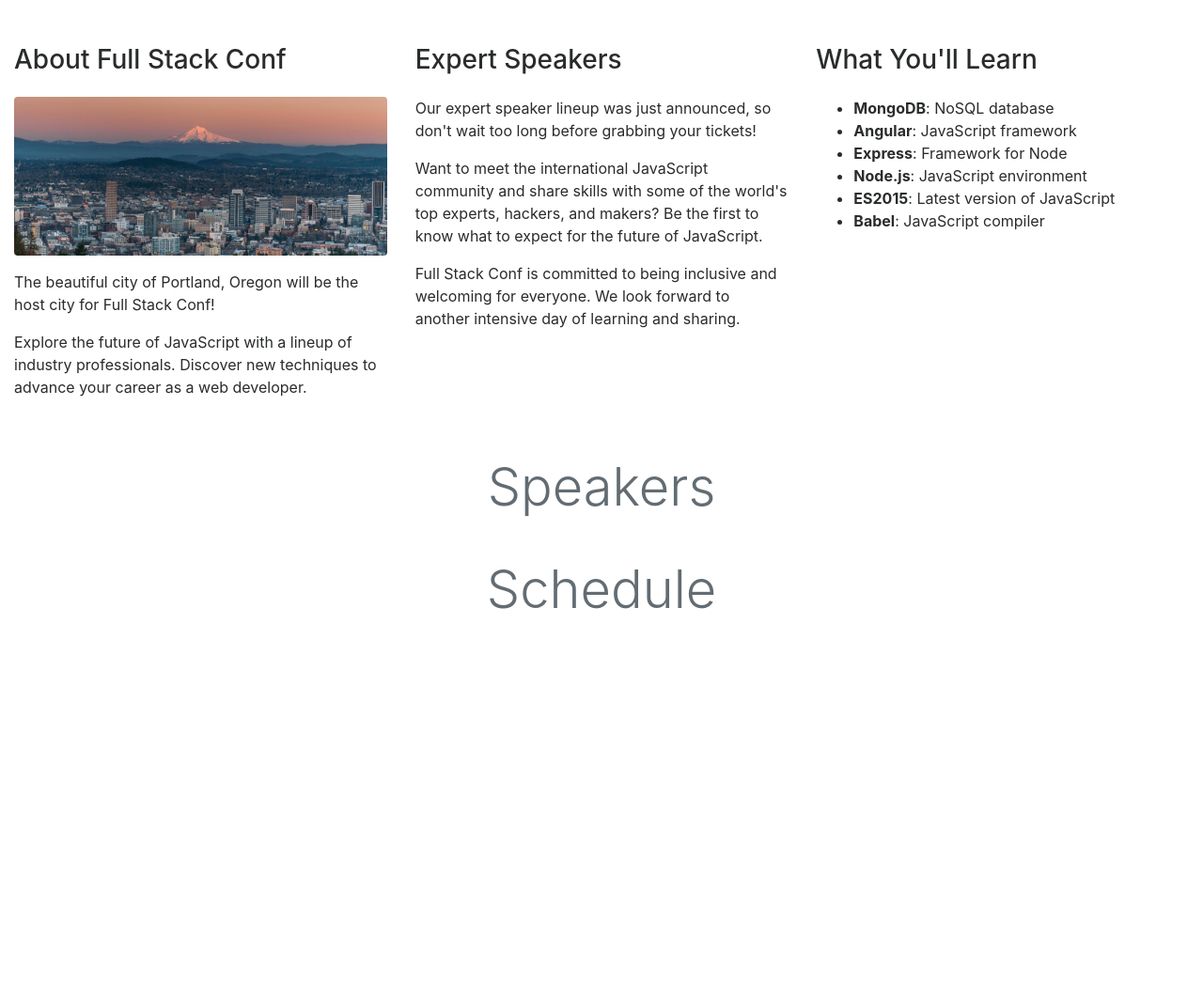
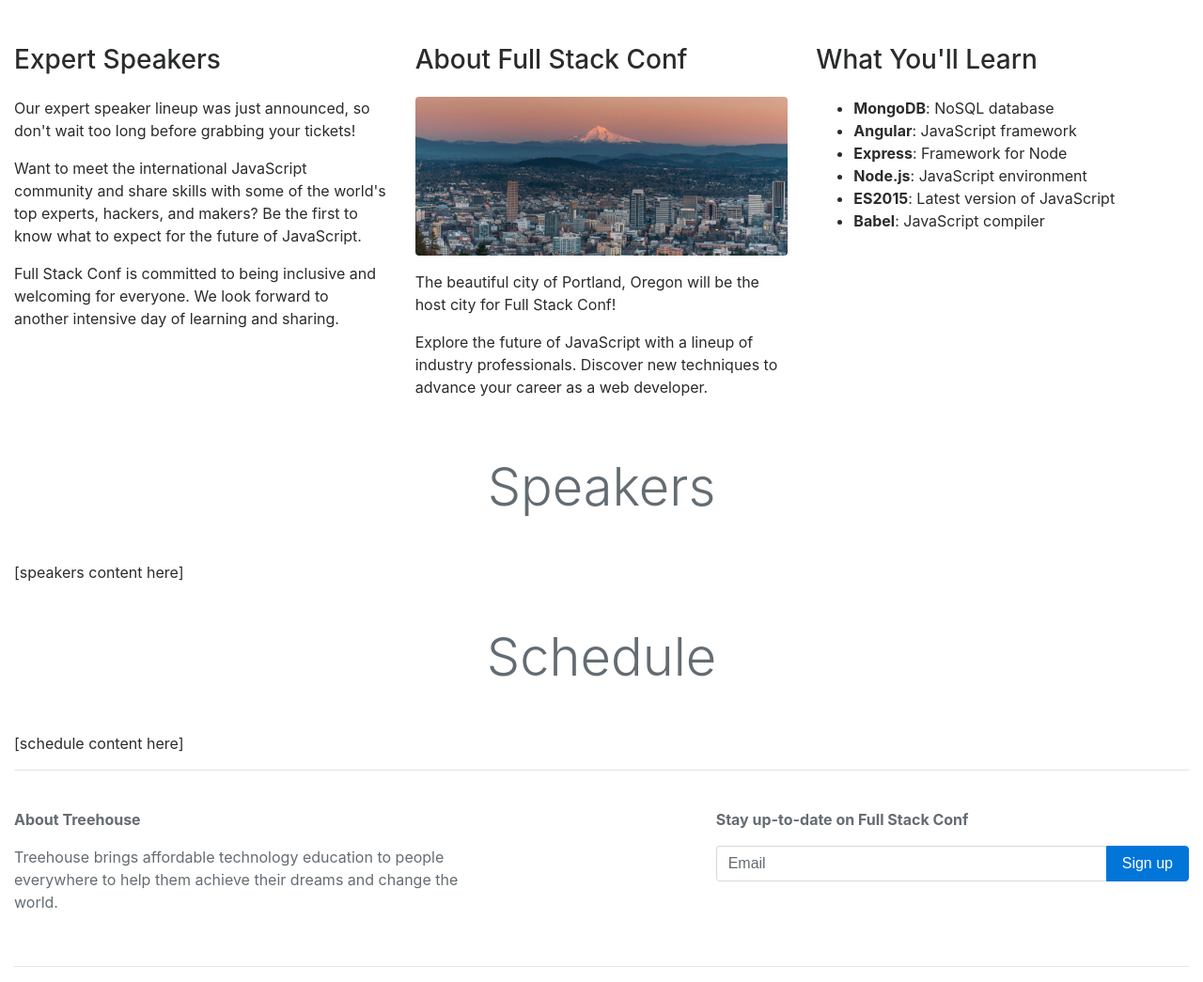
Before and after one commit to wittrura/TreehouseBootstrap4, a website: page public/index.html in a window 1280 px wide. Shown: the whole page at 94% size. Before the commit the page ends 800 px from the top, so only its background shows below. Drawn offline with nearby package versions, Linux system fonts and the light colour scheme; a script that the page names is missing.

Commit message:
Adds footer section, updates spacing, hides image on xs screens

```diff
--- a/public/index.html
+++ b/public/index.html
@@ -14,19 +14,19 @@
     <div class="container-fluid pt-5">
       <!-- about -->
       <div class="row">
-        <div class="col">
+        <div class="col-lg-4 push-lg-4">
           <h3 class="mb-4">About Full Stack Conf</h3>
-          <img src="img/pdx.jpg" alt="Portland" class="mb-3 img-fluid rounded">
+          <img src="img/pdx.jpg" alt="Portland" class="mb-3 img-fluid rounded hidden-xs-down">
           <p>The beautiful city of Portland, Oregon will be the host city for Full Stack Conf!</p>
           <p>Explore the future of JavaScript with a lineup of industry professionals. Discover new techniques to advance your career as a web developer.</p>
         </div>
-        <div class="col">
+        <div class="col-lg-4 pull-lg-4">
           <h3 class="mb-4">Expert Speakers</h3>
           <p>Our expert speaker lineup was just announced, so don't wait too long before grabbing your tickets!</p>
           <p>Want to meet the international JavaScript community and share skills with some of the world's top experts, hackers, and makers? Be the first to know what to expect for the future of JavaScript.</p>
           <p>Full Stack Conf is committed to being inclusive and welcoming for everyone. We look forward to another intensive day of learning and sharing.</p>
         </div>
-        <div class="col">
+        <div class="col-lg-4">
           <h3 class="mb-4">What You'll Learn</h3>
           <ul>
             <li><strong>MongoDB</strong>: NoSQL database</li>
@@ -42,11 +42,33 @@
 
       <!-- speakers -->
       <h1 class="display-4 text-center my-5 text-muted">Speakers</h1>
+      [speakers content here]
       <!-- /speakers -->
 
       <!-- schedule -->
       <h1 class="display-4 text-center my-5 text-muted">Schedule</h1>
+      [schedule content here]
       <!-- /schedule -->
+
+      <!-- signup form -->
+      <hr>
+      <div class="row py-4 text-muted">
+        <div class="col-md-6 col-xl-5">
+          <p><strong>About Treehouse</strong></p>
+          <p>Treehouse brings affordable technology education to people everywhere to help them achieve their dreams and change the world.</p>
+        </div>
+        <div class="col-md-6 col-xl-5 offset-xl-2">
+          <p><strong>Stay up-to-date on Full Stack Conf</strong></p>
+          <div class="input-group">
+            <input type="text" class="form-control" placeholder="Email">
+            <span class="input-group-btn">
+              <button class="btn btn-primary" type="button">Sign up</button>
+            </span>
+          </div>
+        </div>
+      </div>
+      <hr>
+      <!-- /signup form -->
 
     </div>
     <!-- /container -->
```
